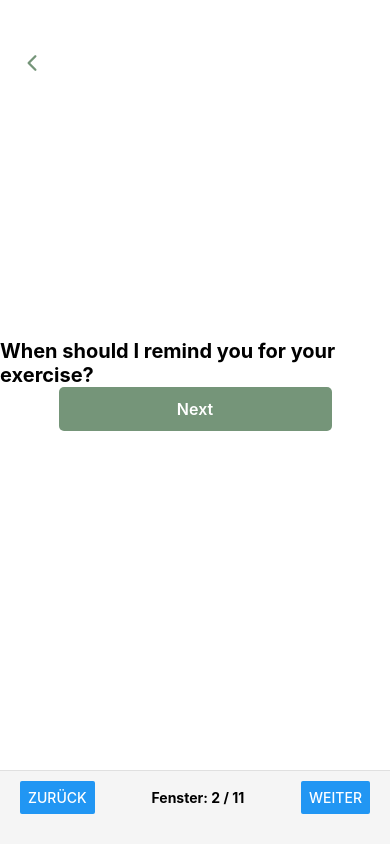
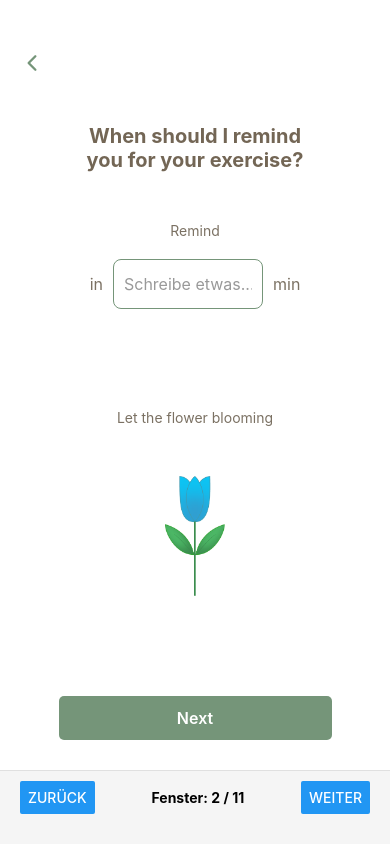
Before and after one commit to itakoru/ExerciseReminderApp, a React Native app: screen / in a window 390 px wide. Both pictures are taken after a click on the button "WEITER". Built offline with nearby package versions, Linux system fonts and the light colour scheme.

Commit message:
Input field, fonts, dropdown button, structure

```diff
--- a/components/Button.jsx
+++ b/components/Button.jsx
@@ -14,23 +14,9 @@ export default function Button({ title, onPress, extraStyle }){
 }
 
 const styles = StyleSheet.create({
-  container: {
-    flex: 1,
-    backgroundColor: '#fff',
-    paddingHorizontal: 10,
-    paddingBottom: 20,
-  },
-  content: {
-    flex: 1,
-    justifyContent: 'center',
-    alignItems: 'center',
-  },
-  buttonContainer: {
-    width: '100%',
-    alignItems: 'center',
-    marginBottom: 30,
-  },
   button: {
+    position:'absolute',
+    bottom: 30,
     backgroundColor: '#759579',
     paddingVertical: 12,
     borderRadius: 5,
--- /dev/null
+++ b/components/TimeInput.jsx
@@ -0,0 +1,55 @@
+import React, { useState } from 'react';
+import { StyleSheet, TextInput, Text, View } from 'react-native';
+
+export default function TimeInput() {
+  const [text, setText] = useState('');
+
+  return (
+    <View style={styles.container}>
+        <View style={styles.rowContainer}>
+            <Text style={styles.unitText}>in</Text>
+            <View>
+                <TextInput
+                style={styles.input}
+                placeholder="Schreibe etwas..."
+                placeholderTextColor="#999"
+                value={text}
+                onChangeText={(value) => setText(value)} // Aktualisiert den State
+                />
+        </View>
+        <Text style={styles.unitText}>min</Text>
+      </View>
+    </View>
+  );
+}
+
+const styles = StyleSheet.create({
+  container: {
+    marginTop: 20,
+    marginBottom: 100,
+    justifyContent: 'center',
+  },
+  rowContainer: {
+    flexDirection: 'row',
+    alignItems: 'center',
+    justifyContent: 'center',
+    width: '100%',
+    },
+  input: {
+    width: 150,
+    height: 50,
+    backgroundColor: '#FFFFFF',
+    borderWidth: 1,
+    borderColor: '#759579',
+    borderRadius: 8,
+    paddingHorizontal: 10,
+    fontSize: 16,
+    color: '#333333',
+  },
+  unitText:{
+        fontSize: 16,
+        marginLeft: 10,
+        marginRight: 10,
+        color: '#7B7163',
+  },
+});
--- a/pages/ExerciseDurationSetupScreen.jsx
+++ b/pages/ExerciseDurationSetupScreen.jsx
@@ -1,12 +1,23 @@
 import React from 'react';
-import { StyleSheet, Text, View } from 'react-native';
+import { StyleSheet, Text, View, Image } from 'react-native';
 import BackButton from '../components/BackButton';
 import Button from '../components/Button';
+import TimeInput from '../components/TimeInput';
 
 export default function ExerciseDurationSetupScreen({ onBack, onNext }) {
   return (
     <View style={styles.container}>
-      <Text style={styles.text}>When should I remind you for your exercise?</Text>
+      <Text style={styles.textBold}>When should I remind{"\n"}you for your exercise?</Text>
+
+      <Text style={[styles.textReg, {marginTop: 50}]}>Remind</Text>
+
+      <TimeInput/>
+
+      <Text style={[styles.textReg, {marginBottom: 50}]}>Let the flower blooming</Text>
+
+      <Image source={require('../assets/flower/Untitled-3.png')}
+            style={styles.image}
+            />
 
       <BackButton
         onPress={onBack}
@@ -25,8 +36,22 @@ const styles = StyleSheet.create({
     alignItems: 'center',
     backgroundColor: '#fff',
   },
-  text: {
+  textBold: {
     fontSize: 20,
     fontWeight: 'bold',
+    color: '#736655',
+    textAlign: 'center',
+  },
+  textReg: {
+    fonsize: 16,
+    fontWeight: '400',
+    color: '#7B7163',
+    textAlign: 'center',
+  },
+  image: {
+    marginBottom: 50,
+    width: 120,
+    height: 120,
+    resizeMode: 'contain',
   },
 });
--- a/pages/ExerciseTimerScreen.jsx
+++ b/pages/ExerciseTimerScreen.jsx
@@ -2,11 +2,14 @@ import React from 'react';
 import { StyleSheet, Text, View } from 'react-native';
 import Button from '../components/Button'
 import BackButton from '../components/BackButton';
+import Dropdown from '../components/Dropdown';
 
 export default function ExerciseTimeScreen({ onNext, onBack }) {
   return (
     <View style={styles.container}>
       <Text style={styles.text}>How long should your exercise be?</Text>
+
+      <Dropdown/>
 
       <Button
       title="Next"
--- a/pages/FlowSetupScreen.jsx
+++ b/pages/FlowSetupScreen.jsx
@@ -9,9 +9,7 @@ export default function FlowSetupScreen({ onNext, onBack }) {
     <View style={styles.container}>
       <Text style={styles.text}>When can I remind you in your flow state?</Text>
 
-      <Dropdown
 
-      />
 
       <Button
       title="Next"
--- a/pages/Onboarding.jsx
+++ b/pages/Onboarding.jsx
@@ -7,12 +7,12 @@ export default function Onboarding({ onNext }) {
     <View style={styles.container}>
       <Text style={[styles.textBold, styles.abstand]}>Welcome to {"\n"} Your Back Health Journey</Text>
       <Text style={[styles.textReg, styles.abstand]}>I am an app designed to promote {"\n"} your back health</Text>
-      <Text style={[styles.textReg, styles.abstand]}>Simply pick your {"\n"} focus time and exercise intrervals {"\n"} and do whatever you want</Text>
+      <Text style={[styles.textReg, styles.abstand]}>Simply pick your {"\n"} focus time and exercise intervals {"\n"} and do whatever you want</Text>
       <Image source={require('../assets/flower/Untitled-11.png')}
       style={styles.image}
       />
       <Text style={[styles.textBold, styles.abstand, { marginTop: 15 }]}>Your Flower is You</Text>
-      <Text style={[styles.textReg, styles.abstand]}>The timer runs in the backround {"\n"} and will ring when it is time. {"\n"} Do an exercise and {"\n"} see your flower bloom again!</Text>
+      <Text style={[styles.textReg, styles.abstand]}>The timer runs in the background {"\n"} and will ring when it is time. {"\n"} Do an exercise and {"\n"} see your flower bloom again!</Text>
       <Button
         title="Start"
         onPress={onNext}
@@ -31,19 +31,21 @@ const styles = StyleSheet.create({
   textBold: {
     fontSize: 20,
     fontWeight: 'bold',
-    color: '#737373',
+    color: '#736655',
     textAlign: 'center',
   },
   textReg: {
     fonsize: 20,
     fontWeight: '400',
-    color: '#CCCCCC',
+    color: '#7B7163',
     textAlign: 'center',
   },
   abstand: {
     marginBottom: 15,
   },
   image: {
+    marginTop: 30,
+    marginBottom: 30,
     width: 120,
     height: 120,
     resizeMode: 'contain',
--- a/pages/PraiseScreen.jsx
+++ b/pages/PraiseScreen.jsx
@@ -8,16 +8,17 @@ export default function PraiseScreen({ onNext, n, again }) {
       <Text style={[styles.text, {fontSize: 40}]}>Excellent</Text>
       <Text style={[styles.text, {marginTop: 15 }]}>You have done</Text>
       <Text style={[styles.text, {marginTop: 15 }]}>{n} exercises</Text>
-      <View style={styles.buttonGroup}>
+
         <Button
           title="Next"
           onPress={again}
+          extraStyle={styles.topBottom}
         />
           <Button
           title="Done for today"
           onPress={onNext}
+          extraStyle={styles.bottomButton}
         />
-      </View>
     </View>
   );
 }
@@ -33,10 +34,10 @@ const styles = StyleSheet.create({
     fontSize: 20,
     fontWeight: '400',
   },
-  buttonGroup: {
-    marginTop: 40,
-    width: '100%',
-    alignItems: 'center',
-    gap: 15,
+  topBottom: {
+    bottom: 90,
+  },
+  bottomButton: {
+    backgroundColor: '#607062'
   }
 });
```
Also changed, not shown: assets/exercises/Untitled-10.png (added).
